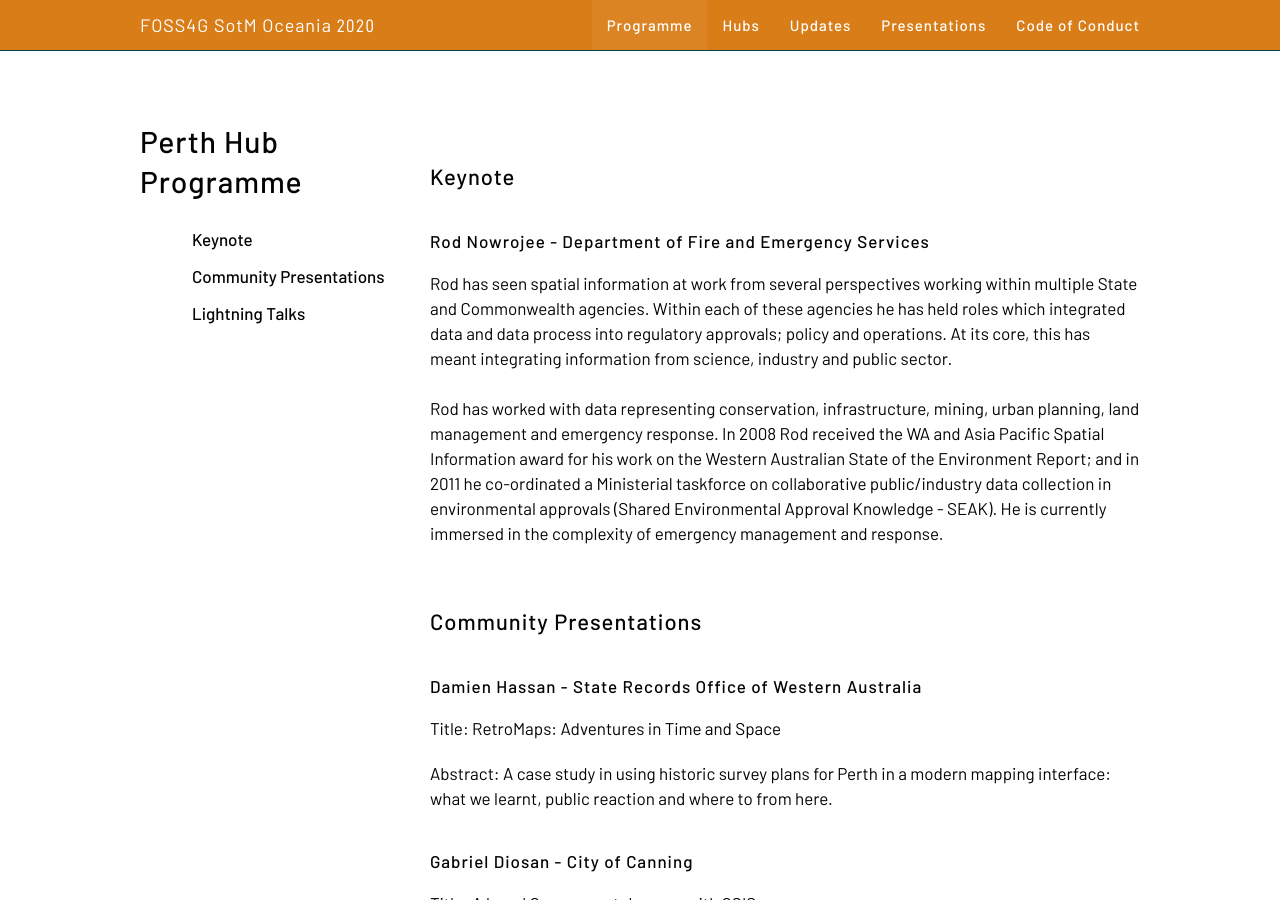
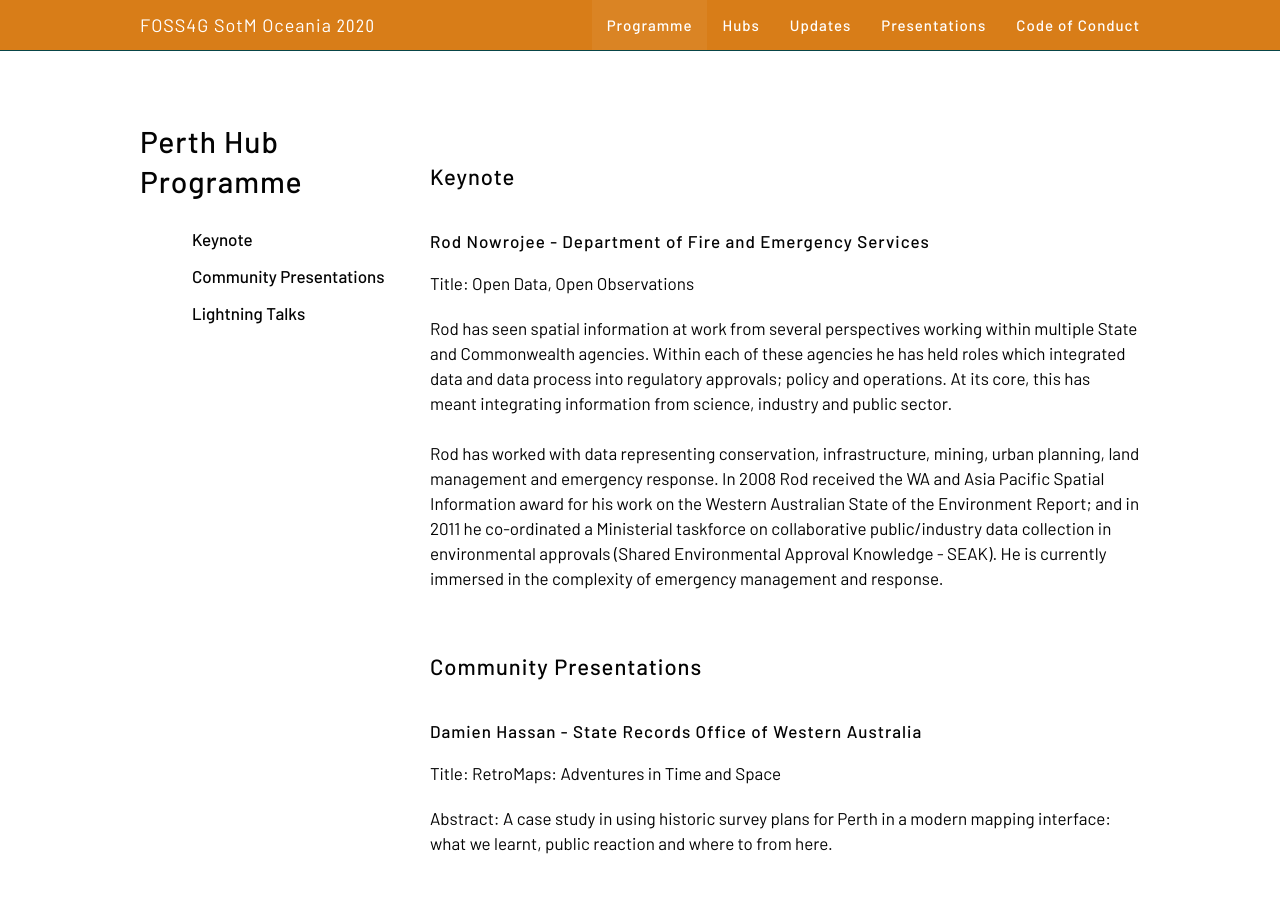
Before and after one commit to osgeo-oceania/foss4g-sotm-oceania-2020, a Jekyll site: the page built from hubs/perth/programme.html, in a window 1280 px wide and 900 px high. Built offline with Jekyll 4.4.1, drawn with Linux system fonts in a browser that asks for light colours.

Commit message:
update keynote title

```diff
--- a/hubs/perth/programme.html
+++ b/hubs/perth/programme.html
@@ -35,9 +35,7 @@
 <div class="speaker_bio">
     <h4 id="rod-nowrojee-keynote-presentation">Rod Nowrojee - Department of Fire and Emergency Services</h4>
 
-    <!-- <p><b>Title:</b> TBA</p>
-
-    <p><b>Abstract:</b> TBA</p> -->
+    <p><b>Title:</b> Open Data, Open Observations</p>
 
     <p>
         <!-- <b>Biography:</b> -->Rod has seen spatial information at work from several perspectives working within
```
